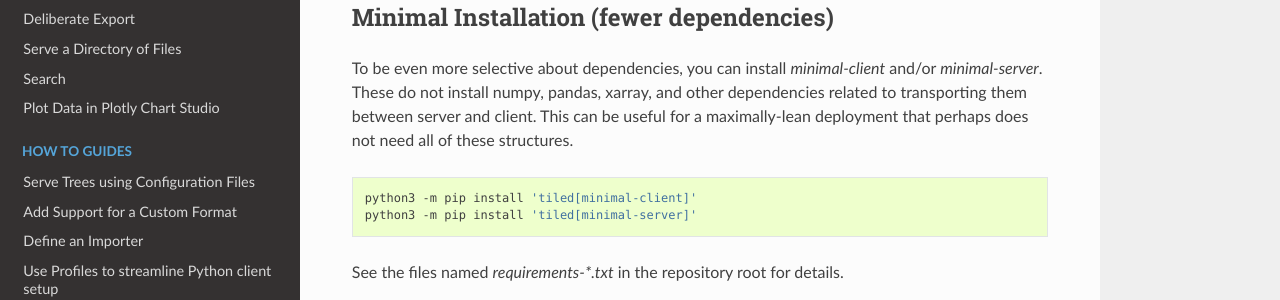
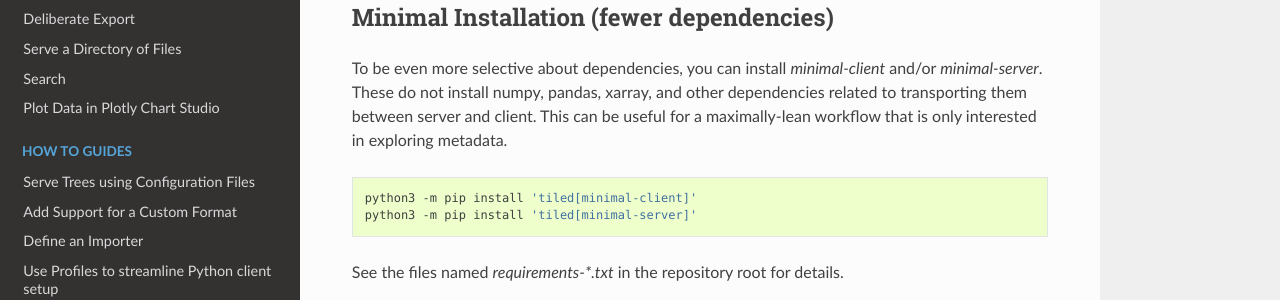
Before and after one commit to bluesky/tiled, a Sphinx documentation site: the page built from docs/source/tutorials/installation.rst, in a window 1280 px wide and 900 px high, scrolled down 1171 px. Shown: the part 222-522 px from the top of the window. Built offline with Sphinx 7.4.7 and the Read the Docs theme 2.0.0, drawn with Linux system fonts in a browser that asks for light colours; pages that are not in the unit, such as notebooks, are missing from menus.

Commit message:
Clarify usefulness of minimal client.

```diff
--- a/docs/source/tutorials/installation.rst
+++ b/docs/source/tutorials/installation.rst
@@ -70,8 +70,8 @@
 To be even more selective about dependencies, you can install `minimal-client`
 and/or `minimal-server`. These do not install numpy, pandas, xarray,
 and other dependencies related to transporting them between server and client.
-This can be useful for a maximally-lean deployment that perhaps does not
-need all of these structures.
+This can be useful for a maximally-lean workflow that is only interested in
+exploring metadata.
 
 .. code:: bash
 
```
